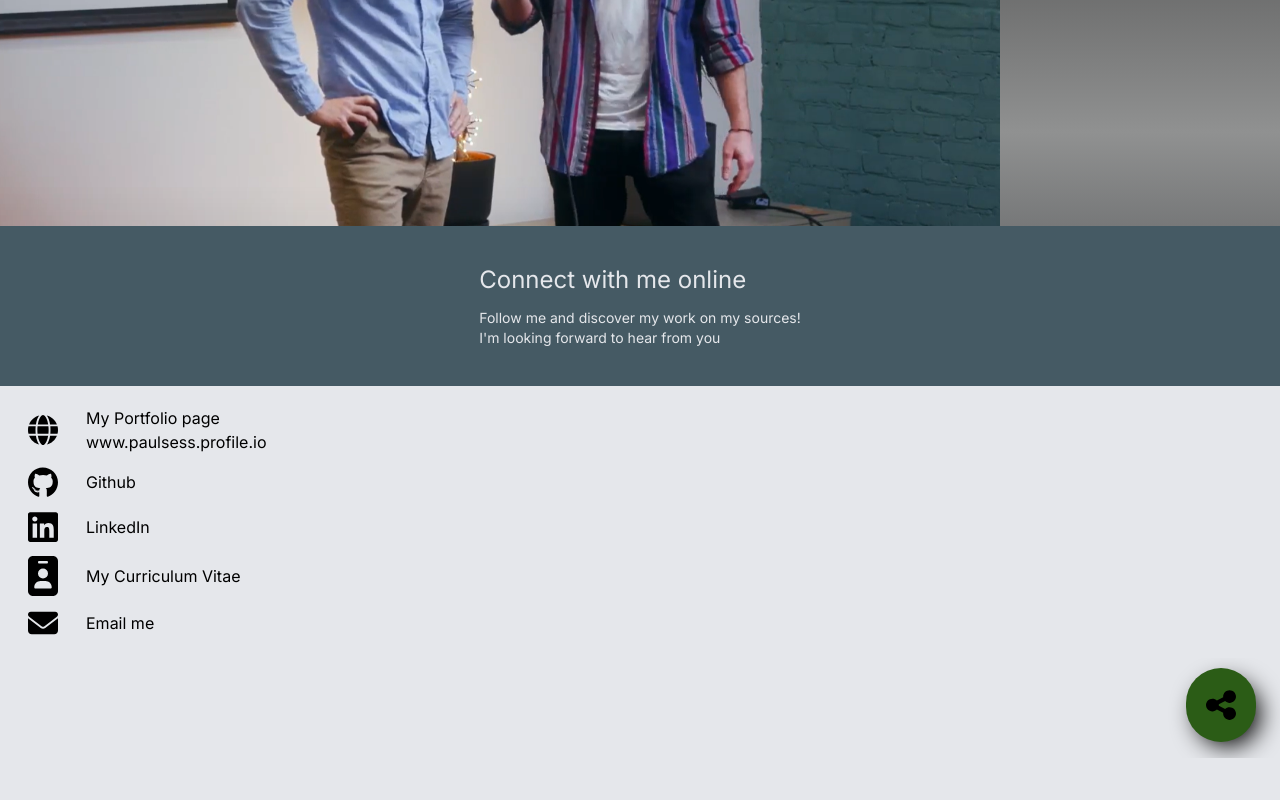
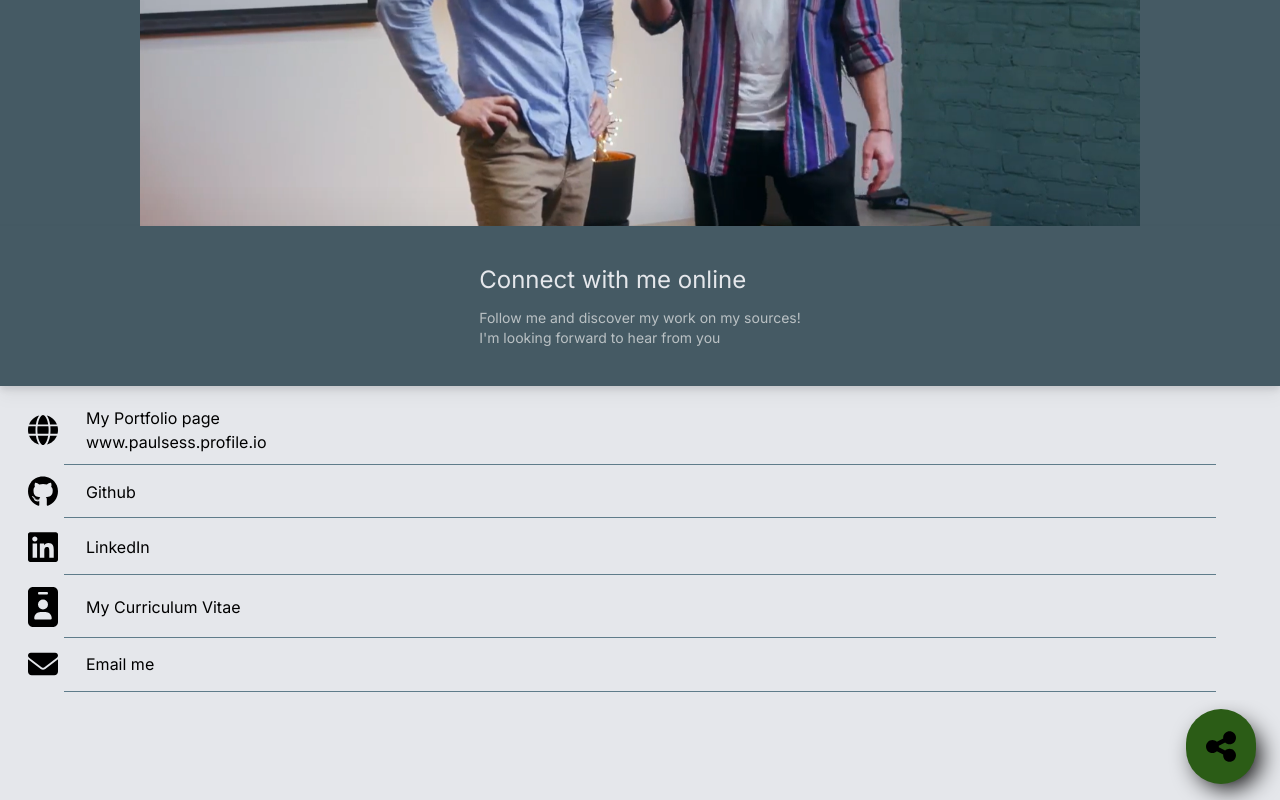
Before and after one commit to PaulSess/Next-Portfolio, a Next.js app: page /SocialMediaTree in a window 1280 px wide. Shown: the part 281-1081 px from the top of the page. Before the commit the page ends 1039 px from the top, so only its background shows below. Built offline with nearby package versions, Linux system fonts and the light colour scheme.

Commit message:
done now exept getting that stupid svg white

```diff
--- a/app/SocialMediaTree/components/Carousel.js
+++ b/app/SocialMediaTree/components/Carousel.js
@@ -22,20 +22,18 @@ export default function Carousel() {
       }, 5000);
   })
 
-  // const url = 'https://next-portfolio-three-ecru.vercel.app/SocialMediaTree';
-  // const title = 'Have a look at this junior developer!';
   return (
     <>
 
       <Modal onClose={() => setShow(false)} show={show} />
 
-      <div>
-        <Image width={1000} height={1000} src="/Images/SocialMediaTree/giftitinterview.png" class="" alt="Me interviewing my project partner" />
+      <div className='bg-[#455a64]'>
+        <Image width={1000} height={1000} src="/Images/SocialMediaTree/giftitinterview.png" class="m-auto" alt="Me interviewing my project partner" />
 
-        <div className='w-100 h-40 flex bg-[#455a64] shadow-md'>
+        <div className='w-100 h-40 flex bg-[#455a64] drop-shadow-lg'>
           <div className='w-fit h-fit m-auto '>
             <h1 className='text-gray-200 text-2xl mb-3'>Connect with me online</h1>
-            <p className='text-gray-200 text-sm'>Follow me and discover my work on my sources!
+            <p className='text-[#bac1c4] text-sm'>Follow me and discover my work on my sources!
               <br />I'm looking forward to hear from you
             </p>
           </div>
@@ -44,7 +42,7 @@ export default function Carousel() {
 
         <ul className='bg-[#e5e7eb] h-full w-100 py-2'>
 
-          <li className='ml-7 mt-3 w-fit'>
+          <li className='ml-7 mt-3 mb-2.5 w-fit '>
             <Link href="https://paulsess.github.io/profile/" className='flex '>
               <Image className='mr-7' src="/Images/SocialMediaTree/globe-solid.svg" width={30} height={30}/>
               <div>
@@ -52,37 +50,81 @@ export default function Carousel() {
                 <p>www.paulsess.profile.io</p>
               </div>
             </Link>
-            <hr />
           </li>
+            <hr
+              style={{
+              background: "#5f7c8a",
+              height: "0.5px",
+              border: "none",
+              marginLeft: "5%",
+              marginRight: "5%",
+              }}
+            />
 
-          <li className='ml-7 mt-3 w-fit'>
+          <li className='ml-7 mt-3 mb-2.5 w-fit'>
             <Link href="https://github.com/PaulSess" className='flex'>
               <Image className='mr-7 fill-slate-50' style={{ fill: 'red' }} src="/Images/SocialMediaTree/github (1).svg" width={30} height={30}/>
               <p className='h-fit my-auto'>Github</p>
               <ReactSVG src="/Images/SocialMediaTree/github (1).svg" width={100} height={100} />
             </Link>
           </li>
+          <hr
+              style={{
+              background: "#5f7c8a",
+              height: "0.5px",
+              border: "none",
+              marginLeft: "5%",
+              marginRight: "5%",
+              }}
+            />
 
-          <li className='ml-7 mt-3 w-fit'>
+          <li className='ml-7 mt-3 mb-2.5 w-fit'>
             <Link href="https://www.linkedin.com/in/paul-sessbruegger-625739252/" className='flex'>
               <Image className='mr-7' src="/Images/SocialMediaTree/linkedin.svg" width={30} height={30}/>
               <p className='h-fit my-auto'>LinkedIn</p>
             </Link>
           </li>
+          <hr
+              style={{
+              background: "#5f7c8a",
+              height: "0.5px",
+              border: "none",
+              marginLeft: "5%",
+              marginRight: "5%",
+              }}
+            />
 
-          <li className='ml-7 mt-3 w-fit'>
+          <li className='ml-7 mt-3 mb-2.5 w-fit'>
             <Link target="_blank" href="https://www.canva.com/design/DAFVNMiAJP8/rW9x1t6-IoBIkyPaRpm8KQ/view?utm_content=DAFVNMiAJP8&utm_campaign=designshare&utm_medium=link&utm_source=publishsharelink" className='flex'>
               <Image className='mr-7' src="/Images/SocialMediaTree/id-badge-solid.svg" width={30} height={30}/>
               <p className='h-fit my-auto'>My Curriculum Vitae</p>
             </Link>
           </li>
+          <hr
+              style={{
+              background: "#5f7c8a",
+              height: "0.5px",
+              border: "none",
+              marginLeft: "5%",
+              marginRight: "5%",
+              }}
+            />
 
-          <li className='ml-7 my-3 w-fit'>
+          <li className='ml-7 my-3 mb-3 w-fit'>
             <a target="_blank" href="paul.sess@proton.me" className='flex'>
               <Image className='mr-7' src="/Images/SocialMediaTree/envelope-solid.svg" width={30} height={30}/>
               <p className='h-fit my-auto'>Email me</p>
             </a>
           </li>
+          <hr
+              style={{
+              background: "#5f7c8a",
+              height: "0.5px",
+              border: "none",
+              marginLeft: "5%",
+              marginRight: "5%",
+              }}
+            />
         </ul>
       </div>
 
--- a/app/SocialMediaTree/components/Modal.js
+++ b/app/SocialMediaTree/components/Modal.js
@@ -31,7 +31,7 @@ export default function Modal(props) {
   return (
       <>
 
-      <div className={`container absolute mx-auto items-center px-4 md:px-10 py-20 ${show ? 'modal-show' : 'modal-hide'}`}>
+      <div className={`container absolute  items-center px-4 md:px-10 py-20 ${show ? 'modal-show' : 'modal-hide'}`}>
         <div class="bg-white dark:bg-gray-800 px-3 md:px-4 py-12 flex flex-col justify-center items-center">
           <Image src="/Images/SocialMediaTree/me nobg zoomed.png" width={150} height={150} alt='good picture of me, paul'/>
           <h1 class="mt-4 md:mt-12 text-3xl lg:text-4xl font-semibold leading-10 text-gray-800 text-center md:w-9/12 lg:w-7/12 dark:text-white">Welcome to my page!</h1>
--- a/app/SocialMediaTree/components/Sharebutton.js
+++ b/app/SocialMediaTree/components/Sharebutton.js
@@ -27,7 +27,14 @@ const ShareButton = ({ url, title }) => {
   return (
     <>
       <button id='share-button' className="z-1 share-button p-5 absolute bottom-4 right-6 bg-[#2b5c16] rounded-full">
-        <Image className='' src="/Images/SocialMediaTree/share symbole.svg" width={30} height={30} />
+        <Image priority className='saturate-0 fill-white' src="/Images/SocialMediaTree/share symbole.svg" width={30} height={30} />
+        {/* <svg className="fill-white" width={30} height={30}>
+          <use xlinkHref="/public/Images/SocialMediaTree/share symbole.svg" />
+        </svg> */}
+        {/* <svg src="/Images/SocialMediaTree/share symbole.svg" width={30} height={30} path fill="#ffffff" fillRule="evenodd" d="M0 0h48v1H0z" /> */}
+          {/* <title>{"Rectangle 5"}</title> */}
+          {/* <path fill="#ffffff" fillRule="evenodd" d="M0 0h48v1H0z" />
+        </svg> */}
       </button>
       <div id='backgroundblurr' className="-z-10 w-[4rem] h-[4rem] blur-md p-5 absolute bottom-3 right-5 bg-black rounded-full"></div>
     </>
```
